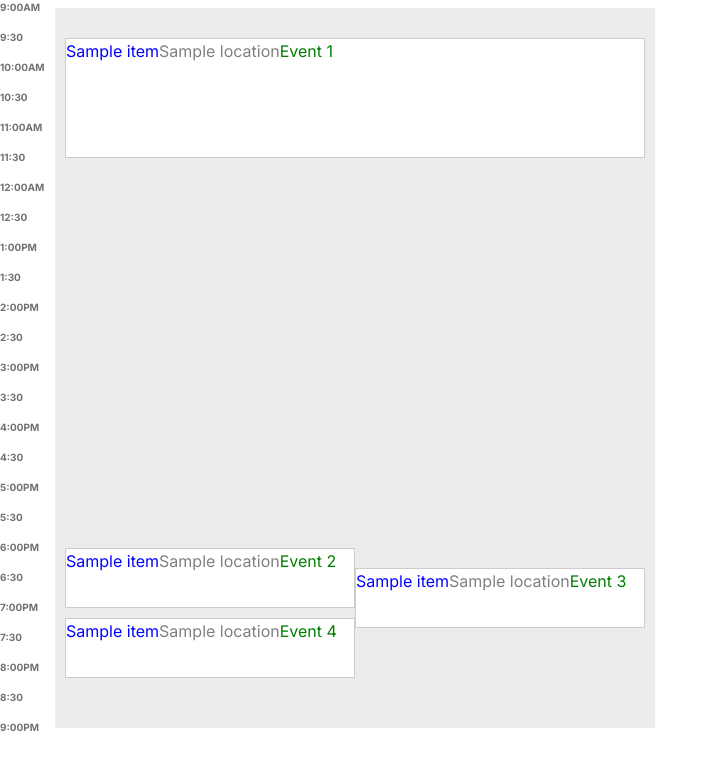
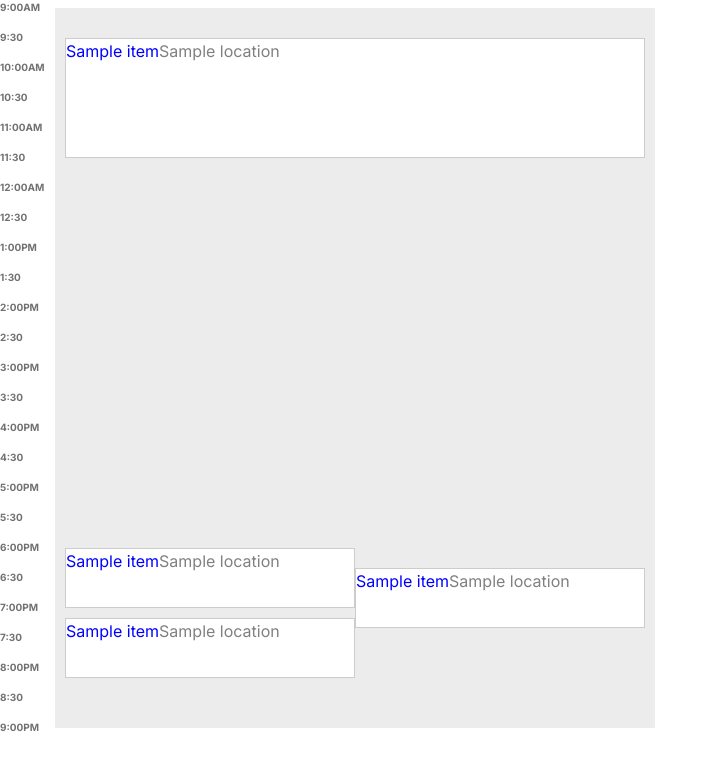
Before and after one commit to kiki-le-singe/puzzle-materials, a Next.js app: page / in a window 1280 px wide. Shown: the top 770 px of the page, without its empty margins (0-718 px from the left). Built offline with nearby package versions, Linux system fonts and the light colour scheme.

Commit message:
extract code and use hasEventCollision

```diff
--- a/src/components/CalendarEvents/index.tsx
+++ b/src/components/CalendarEvents/index.tsx
@@ -4,6 +4,7 @@ import React, { useEffect, useState } from "react";
 
 import { CalendarEventsData, sortCalendarEvents } from "@/data/CalendarEvent";
 import { CalendarEvent } from "@/data/types";
+import { hasEventCollision } from "@/utils/events";
 
 export default function CalendarEvents() {
   const [events, setEvents] = useState<CalendarEvent[]>(CalendarEventsData);
@@ -23,9 +24,10 @@ export default function CalendarEvents() {
     };
   }, []);
 
-  return (
-    <div className="events-container">
-      {events.map((event, index) => {
+  function renderEvents() {
+    return events.map((event, index) => {
+      const _hasEventCollision = hasEventCollision(events, event);
+
       return (
         <div key={index} className="event-container">
           <div
@@ -33,30 +35,18 @@ export default function CalendarEvents() {
             style={{
               top: `${event.start}px`,
               height: `${event.end - event.start}px`,
-                width: `${
-                  events.filter(
-                    (e) => e.start < event.end && e.end > event.start
-                  ).length > 1
-                    ? "50%"
-                    : "100%"
-                }`,
-                left: `${
-                  events.filter(
-                    (e) => e.start < event.end && e.end > event.start
-                  ).length > 1 && index % 2 === 0
-                    ? "50%"
-                    : 0
-                }`,
+              width: `${_hasEventCollision ? "50%" : "100%"}`,
+              left: `${_hasEventCollision && index % 2 === 0 ? "50%" : 0}`,
               zIndex: index,
             }}
           >
             <p className="event-item">Sample item</p>
             <p className="event-location">Sample location</p>
-              <p className="event-event">Event {index + 1}</p>
           </div>
         </div>
       );
-      })}
-    </div>
-  );
+    });
   }
+
+  return <div className="events-container">{renderEvents()}</div>;
+}
--- /dev/null
+++ b/src/utils/events.ts
@@ -0,0 +1,10 @@
+import { CalendarEvent } from "@/data/types";
+
+export function hasEventCollision(
+  events: CalendarEvent[],
+  event: CalendarEvent
+): boolean {
+  return (
+    events.filter((e) => e.start < event.end && e.end > event.start).length > 1
+  );
+}
```
Lines whose indentation alone changed are shown as unchanged.
